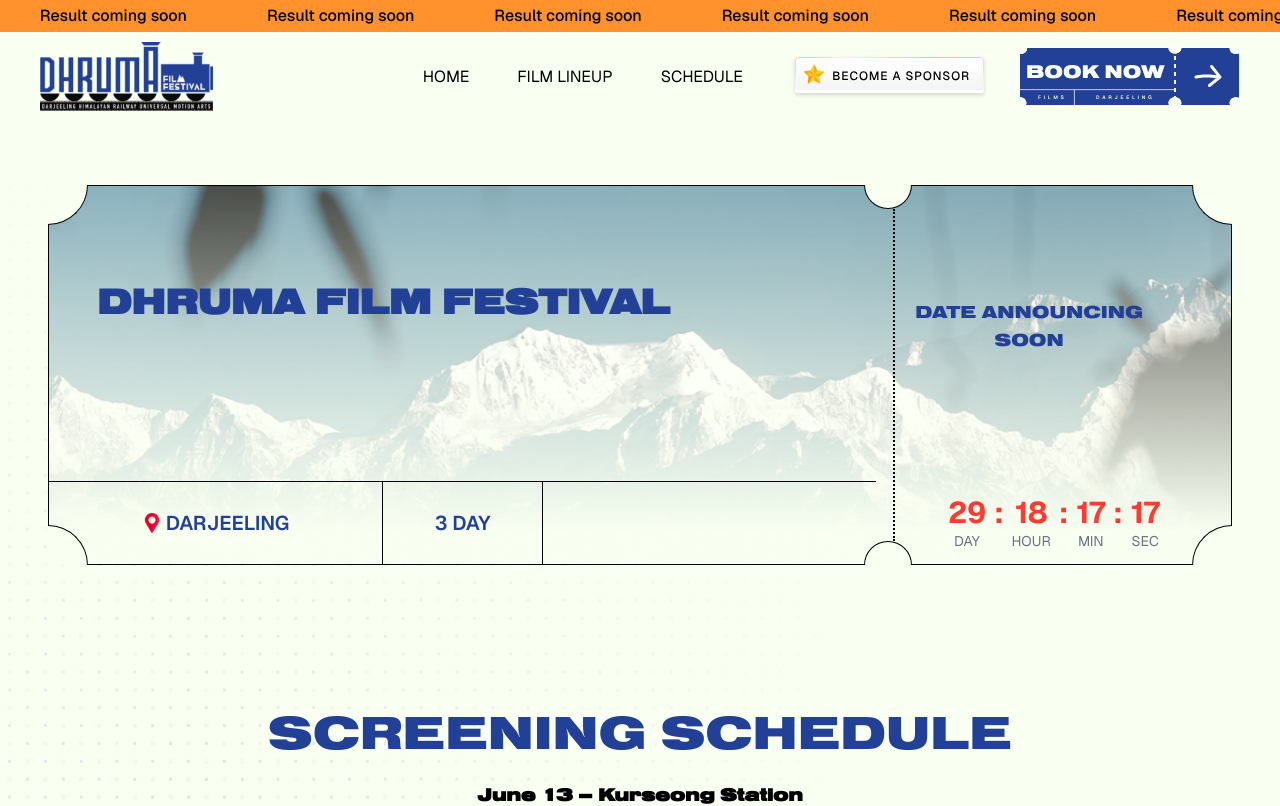
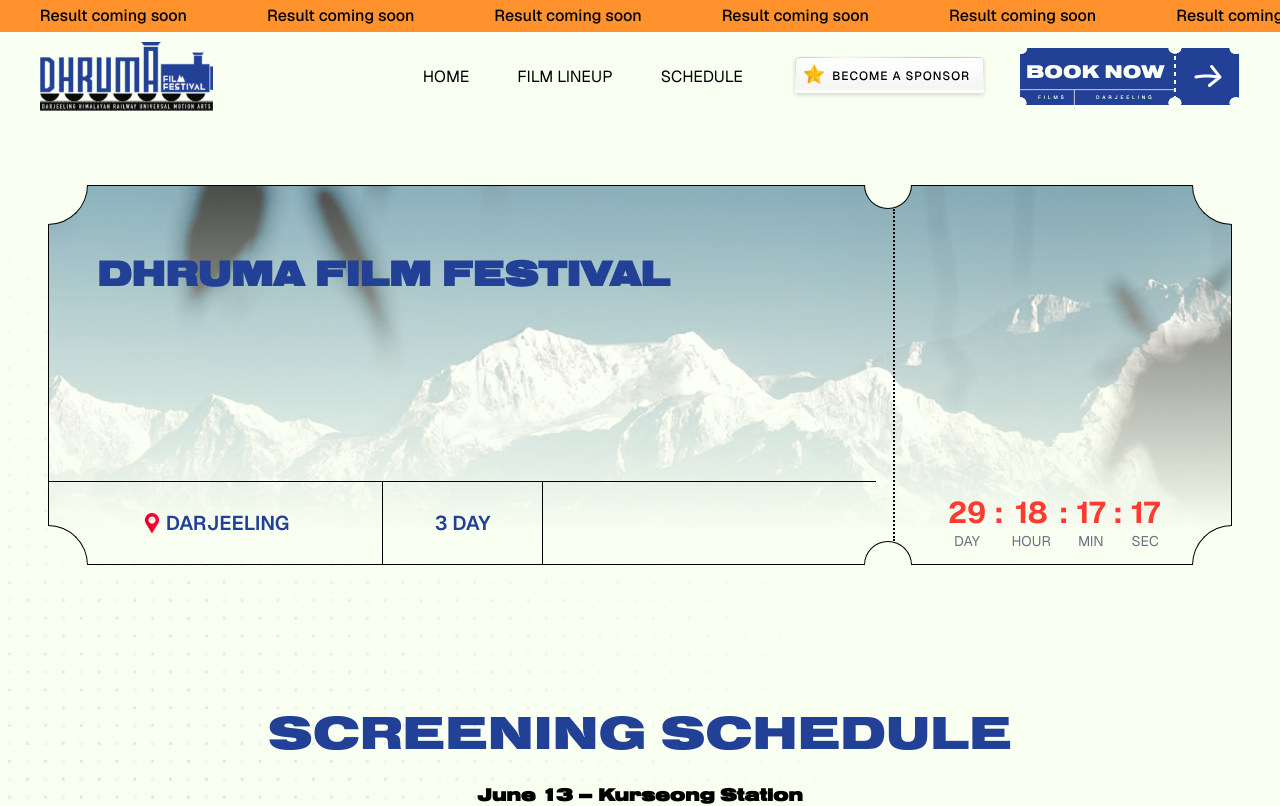
Before and after one commit to mukeshkr2024/dhruma, a React (Vite) app: page / in a window 1280 px wide. Shown: the top 806 px of the page. Built offline with nearby package versions, Linux system fonts and the light colour scheme.

Commit message:
refactor: comment out announcement text in CustomFilmTicket component for responsive design adjustments

```diff
--- a/src/features/index/components/CustomFilmTicket.tsx
+++ b/src/features/index/components/CustomFilmTicket.tsx
@@ -61,9 +61,9 @@
             variants={itemVariants}
             className="pt-1 xs:pt-5 sm:pt-8 md:pt-12 mr-2 xs:mr-4 sm:mr-6 md:mr-10 transition-transform hover:scale-105 duration-300"
           >
-            <h2 className="primary-heading hidden md:flex text-lg xs:text-xl  text-center">
+            {/* <h2 className="primary-heading hidden md:flex text-lg xs:text-xl  text-center">
               Date Announcing <br /> Soon
-            </h2>
+            </h2> */}
           </motion.div>
         </div>
 
@@ -104,9 +104,9 @@
               </motion.div>
             </div>
           </div>
-          <h2 className="primary-heading flex md:hidden text-lg xs:text-xl text-center">
+          {/* <h2 className="primary-heading flex md:hidden text-lg xs:text-xl text-center">
             Date Announcing <br /> Soon
-          </h2>
+          </h2> */}
           {/* Right side - counter */}
           <div className="w-full sm:w-[35%] lg:w-[30%]">
             <Counter />
```
